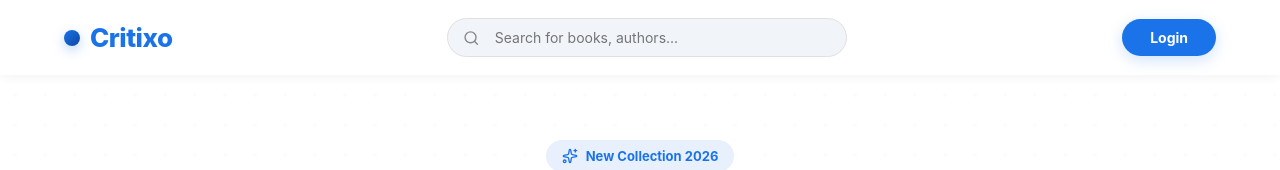
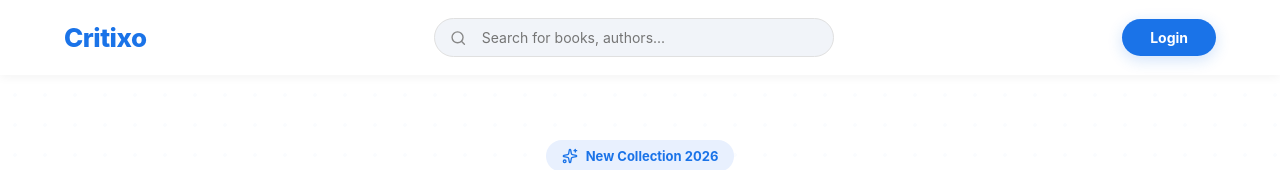
Before and after one commit to mtalhakhansialvi786-collab/Critixo, a React (Vite) app in the folder frontend/: page / in a window 1280 px wide. Shown: the top 170 px of the page. Built offline with nearby package versions, Linux system fonts and the light colour scheme; no server answers.

Commit message:
Update Navbar.jsx

```diff
--- a/frontend/src/components/Navbar.jsx
+++ b/frontend/src/components/Navbar.jsx
@@ -34,9 +34,9 @@ const Navbar = ({ searchTerm, setSearchTerm }) => {
 
       {/* --- PROFESSIONAL LOGO --- */}
       <div style={styles.logoContainer} onClick={() => navigate('/')}>
-        <div style={styles.logoIcon}>
-          {/* <BookOpen size={24} color="#fff" /> */}
-        </div>
+        {/* <div style={styles.logoIcon}>
+          <BookOpen size={24} color="#fff" />
+        </div> */}
         <h1 style={styles.logoText}>
           <span style={{ color: '#1A73E8' }}>Critixo</span>
         </h1>
```
